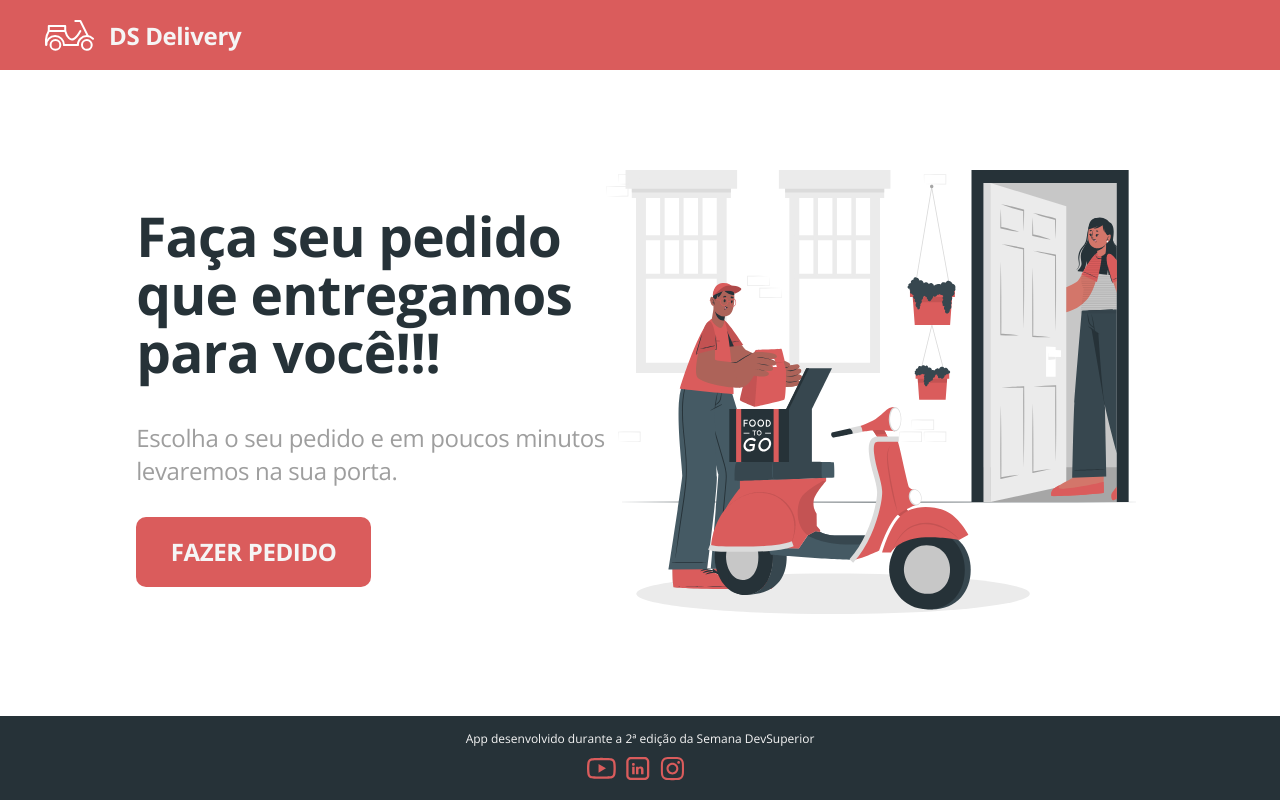
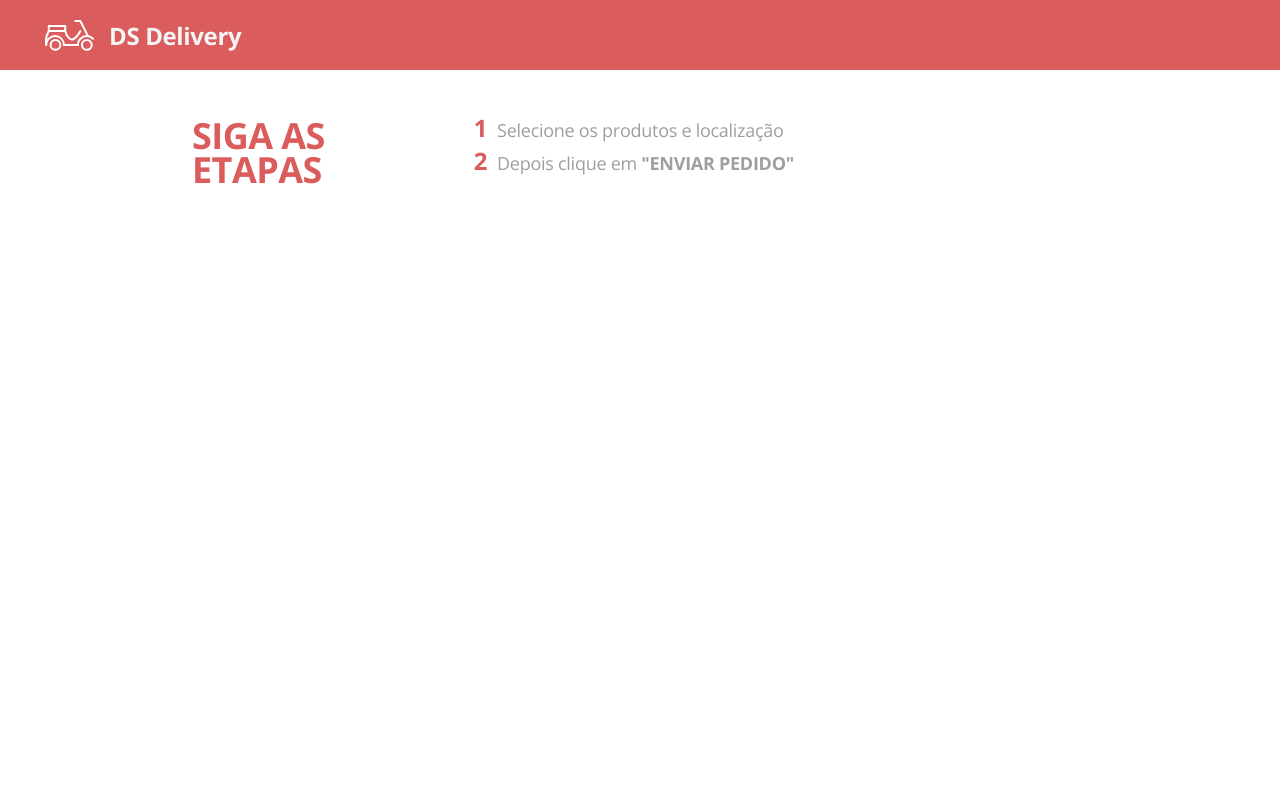
Before and after one commit to senott/DSDelivery_Frontend, a React (Create React App) app: page /orders in a window 1280 px wide. Built offline with nearby package versions, Linux system fonts and the light colour scheme; the HTML template or start-up script is replaced by a standard one.

Commit message:
Orders page and orders page header.

```diff
--- a/package.json
+++ b/package.json
@@ -12,6 +12,8 @@
     "@types/react-dom": "^16.9.0",
     "react": "^16.13.1",
     "react-dom": "^16.13.1",
+    "react-html-parser": "^2.0.2",
+    "react-router-dom": "^5.2.0",
     "react-scripts": "3.4.3",
     "styled-components": "^5.2.1",
     "typescript": "~3.7.2"
@@ -35,6 +37,8 @@
     ]
   },
   "devDependencies": {
+    "@types/react-html-parser": "^2.0.1",
+    "@types/react-router-dom": "^5.1.7",
     "@types/styled-components": "^5.1.7",
     "@typescript-eslint/eslint-plugin": "^4.0.1",
     "eslint": "6.8.0",
--- a/src/App.tsx
+++ b/src/App.tsx
@@ -1,14 +1,12 @@
 import React from 'react';
 
 import './App.css';
-import Navbar from './components/Navbar';
-import Home from './pages/Home';
+import Routes from './Routes';
 
 const App: React.FC = () => {
   return (
     <>
-      <Navbar />
-      <Home />
+      <Routes />
     </>
   );
 };
--- /dev/null
+++ b/src/Routes.tsx
@@ -0,0 +1,24 @@
+import React from 'react';
+import { BrowserRouter, Route, Switch } from 'react-router-dom';
+
+import Navbar from './components/Navbar';
+import Home from './pages/Home';
+import Orders from './pages/Orders';
+
+const Routes = () => {
+  return (
+    <BrowserRouter>
+      <Navbar />
+      <Switch>
+        <Route path="/orders">
+          <Orders />
+        </Route>
+        <Route path="/">
+          <Home />
+        </Route>
+      </Switch>
+    </BrowserRouter>
+  );
+};
+
+export default Routes;
--- a/src/components/Navbar/index.tsx
+++ b/src/components/Navbar/index.tsx
@@ -6,7 +6,7 @@ import logo from '../../assets/images/logo.svg';
 const Navbar: React.FC = () => {
   return (
     <Container>
-      <LogoLink href="/">
+      <LogoLink to="/">
         <img src={logo} alt="DS Delivery" />
         <LogoText>DS Delivery</LogoText>
       </LogoLink>
--- a/src/components/Navbar/styles.tsx
+++ b/src/components/Navbar/styles.tsx
@@ -1,3 +1,4 @@
+import { Link } from 'react-router-dom';
 import styled from 'styled-components';
 
 export const Container = styled.nav`
@@ -8,14 +9,14 @@ export const Container = styled.nav`
   padding-left: 45px;
 `;
 
-export const LogoLink = styled.a`
+export const LogoLink = styled(Link)`
   text-decoration: none;
   cursor: pointer;
   display: flex;
   align-self: center;
 `;
 
-export const LogoText = styled.text`
+export const LogoText = styled.span`
   font-weight: bold;
   font-size: 24px;
   line-height: 33px;
--- /dev/null
+++ b/src/components/StepsHeader/index.tsx
@@ -0,0 +1,38 @@
+import React from 'react';
+import ReactHtmlParser from 'react-html-parser';
+
+import {
+  Container,
+  StepsContent,
+  StepsTitle,
+  StepItems,
+  StepItem,
+  StepNumber,
+} from './styles';
+
+interface StepsHeaderProps {
+  title: string;
+  steps: string[];
+}
+
+const StepsHeader: React.FC<StepsHeaderProps> = ({ title, steps }) => {
+  return (
+    <Container>
+      <StepsContent>
+        <StepsTitle>{title}</StepsTitle>
+        <StepItems>
+          {steps.map((step, index) => {
+            return (
+              <StepItem key={index}>
+                <StepNumber>{index + 1}</StepNumber>
+                <span>{ReactHtmlParser(step)}</span>
+              </StepItem>
+            );
+          })}
+        </StepItems>
+      </StepsContent>
+    </Container>
+  );
+};
+
+export default StepsHeader;
--- /dev/null
+++ b/src/components/StepsHeader/styles.tsx
@@ -0,0 +1,47 @@
+import styled from 'styled-components';
+
+export const Container = styled.header`
+  display: flex;
+  justify-content: center;
+  background-color: #fff;
+  margin-bottom: 30px;
+`;
+
+export const StepsContent = styled.div`
+  display: flex;
+  padding: 25px 0;
+  width: 70%;
+`;
+
+export const StepsTitle = styled.h1`
+  white-space: pre;
+  text-transform: uppercase;
+  font-weight: bold;
+  font-size: 36px;
+  line-height: 34px;
+  letter-spacing: -0.015em;
+  color: var(--primary-color);
+  margin-right: 100px;
+`;
+
+export const StepItems = styled.ul`
+  list-style-type: none;
+`;
+
+export const StepItem = styled.li`
+  font-weight: normal;
+  font-size: 18px;
+  line-height: 25px;
+  letter-spacing: -0.015em;
+  color: var(--secondary-color);
+`;
+
+export const StepNumber = styled.span`
+  font-size: 24px;
+  font-style: normal;
+  font-weight: bold;
+  line-height: 33px;
+  letter-spacing: -0.015em;
+  color: var(--primary-color);
+  margin-right: 10px;
+`;
--- a/src/pages/Home/index.tsx
+++ b/src/pages/Home/index.tsx
@@ -27,7 +27,7 @@ const Home: React.FC = () => {
               Escolha o seu pedido e em poucos minutos <br />
               levaremos na sua porta.
             </ActionSubTitle>
-            <OrderButton href="/orders">FAZER PEDIDO</OrderButton>
+            <OrderButton to="/orders">FAZER PEDIDO</OrderButton>
           </Actions>
           <HomeImage>
             <img src={main} alt="Food being delivered" />
--- a/src/pages/Home/styles.tsx
+++ b/src/pages/Home/styles.tsx
@@ -1,3 +1,4 @@
+import { Link } from 'react-router-dom';
 import styled from 'styled-components';
 
 export const Container = styled.div`
@@ -53,7 +54,7 @@ export const ActionSubTitle = styled.h3`
   }
 `;
 
-export const OrderButton = styled.a`
+export const OrderButton = styled(Link)`
   background-color: var(--primary-color);
   border-radius: 10px;
   height: 70px;
--- /dev/null
+++ b/src/pages/Orders/index.tsx
@@ -0,0 +1,18 @@
+import React from 'react';
+import StepsHeader from '../../components/StepsHeader';
+import { Container } from './styles';
+
+const Orders: React.FC = () => {
+  const steps = [
+    'Selecione os produtos e localização',
+    'Depois clique em <strong>"ENVIAR PEDIDO"</strong>',
+  ];
+
+  return (
+    <Container>
+      <StepsHeader title={'Siga as \r\netapas'} steps={steps} />
+    </Container>
+  );
+};
+
+export default Orders;
--- /dev/null
+++ b/src/pages/Orders/styles.tsx
@@ -0,0 +1,9 @@
+import styled from 'styled-components';
+
+export const Container = styled.div`
+  background-color: var(--light-color);
+
+  h3 {
+    margin: 0;
+  }
+`;
```
Also changed, not shown: 1 other file (tests, documents, lock files or other folders).
